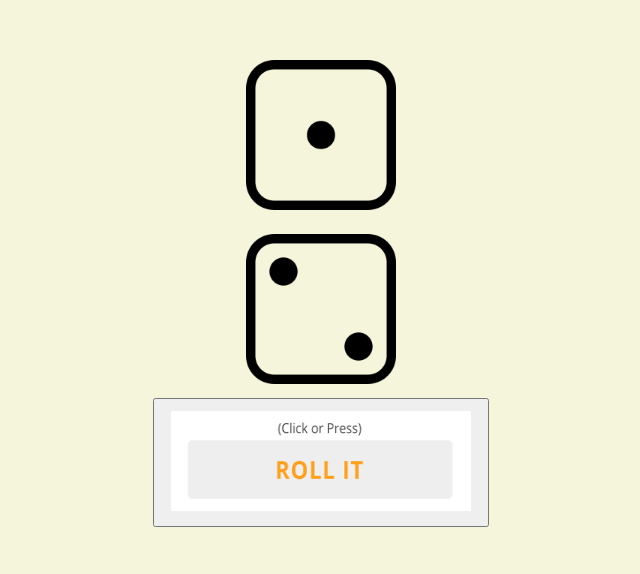
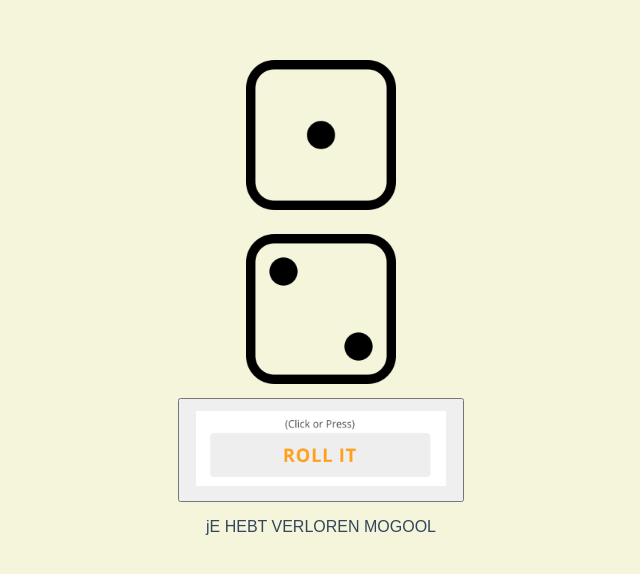
Before and after one commit to StefdenHollander/higher-or-lower-main-1, a plain HTML site: page index.html in a window 1280 px wide. Both pictures are taken after a click on the button 640 px from the left and 462 px from the top of the page. Shown: the whole page, without its empty margins (319-959 px from the left). Drawn offline with Linux system fonts and the light colour scheme.

Commit message:
hogwer of lager

```diff
--- /dev/null
+++ b/iets.js
@@ -0,0 +1,6 @@
+
+console.log("poep")
+
+function roll() {
+    document.getElementById("iets!").innerHTML = 'jE HEBT VERLOREN MOGOOL'
+}
--- a/index.html
+++ b/index.html
@@ -21,12 +21,12 @@
 
 
 
-            <button type="submit">
-                <img type="submit" src="img/roll-button.png" alt="buttonpng" border="0"  width="300" height="100"/>
+            <button onclick="roll()">
+                <img src="img/roll-button.png" alt="buttonpng" width="250" height="75"/>
             </button>
-
+            <p id="iets!"></p>
             </div>
 
-
+    <script src="iets.js"></script>
 </body>
 </html>
```
Also changed, not shown: img/higher-lower.jpg (deleted).
